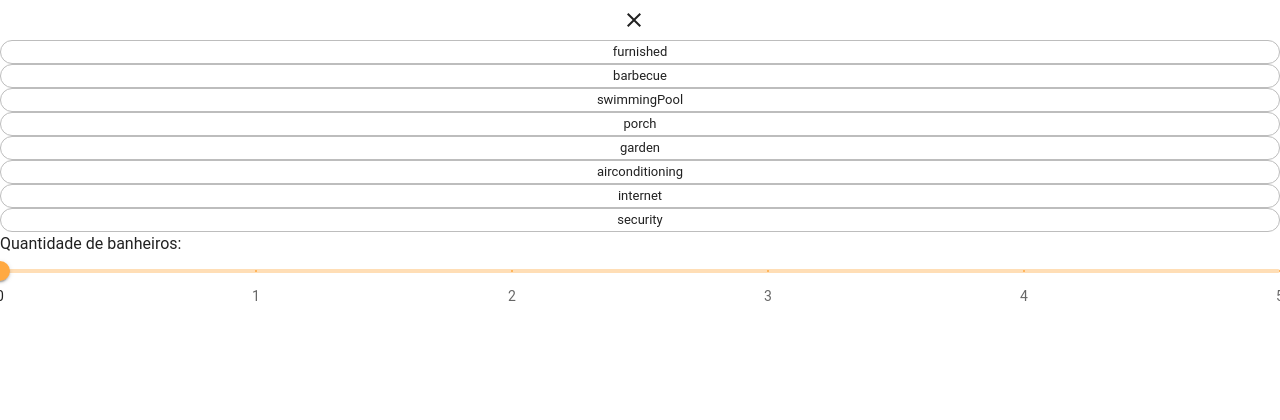
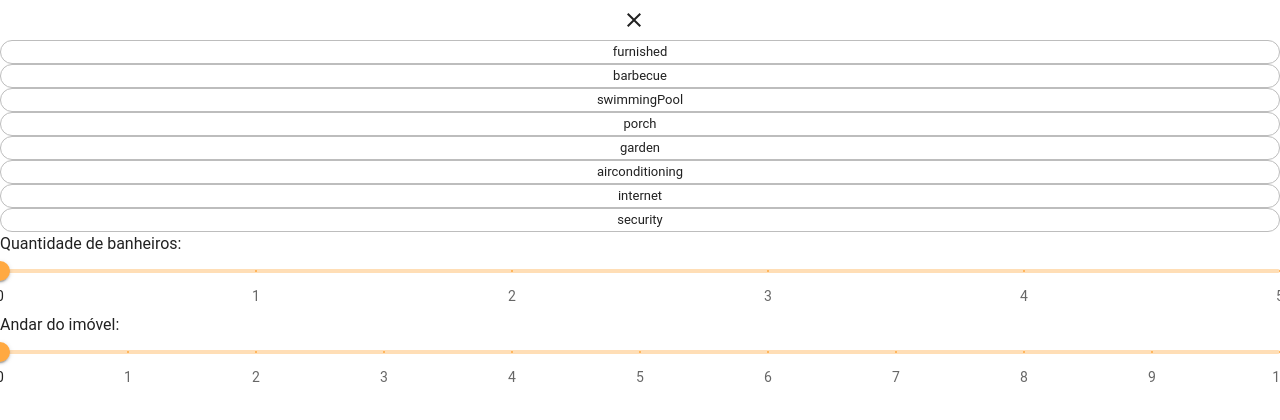
Before and after one commit to Allyson1602/doce-lar, a Next.js app: page / in a window 1280 px wide. Both pictures are taken after a click on the button "mais filtros". Shown: the top 420 px of the page. Built offline with nearby package versions, Linux system fonts and the light colour scheme.

Commit message:
feat: criação de slider para o andar do imóvel

```diff
--- a/components/filter.tsx
+++ b/components/filter.tsx
@@ -15,6 +15,7 @@ const Filter: FC<FilterProps> = (props) => {
     const [open, setOpen] = useState(false);
 
     const [bathrooms, setBathrooms] = useState(0);
+    const [immobile, setImmobile] = useState(0);
 
     const handleClickAnimals = () => {
         let changeFilters = filters;
@@ -124,8 +125,60 @@ const Filter: FC<FilterProps> = (props) => {
                 break;
         }
 
+        props.setFilters(changeFilters);
+    };
 
-        console.log(changeFilters);
+    const handleChangeImmobile = (event: Event, value: number | number[], activeThumb: number) => {
+        setImmobile(value as number);
+
+        let changeFilters = filters;
+
+        switch(value) {
+            case 0:
+                changeFilters.floorImmobile = 0;
+                break;
+
+            case 10:
+                changeFilters.floorImmobile = 1;
+                break;
+
+            case 20:
+                changeFilters.floorImmobile = 2;
+                break;
+
+            case 30:
+                changeFilters.floorImmobile = 3;
+                break;
+
+            case 40:
+                changeFilters.floorImmobile = 4;
+                break;
+
+            case 50:
+                changeFilters.floorImmobile = 5;
+                break;
+
+            case 60:
+                changeFilters.floorImmobile = 6;
+                break;
+
+            case 70:
+                changeFilters.floorImmobile = 7;
+                break;
+
+            case 80:
+                changeFilters.floorImmobile = 8;
+                break;
+
+            case 90:
+                changeFilters.floorImmobile = 9;
+                break;
+
+            case 100:
+                changeFilters.floorImmobile = 10;
+                break;
+        }
+
         props.setFilters(changeFilters);
     };
 
@@ -239,11 +292,68 @@ const Filter: FC<FilterProps> = (props) => {
                             step={20}
                         />
                     </BoxSlider>
+
+                    <BoxSlider>
+                        <Typography>Andar do imóvel:</Typography>
+                        <Slider
+                            value={immobile}
+                            onChange={handleChangeImmobile}
+                            marks={sliderMarksImmobile}
+                            step={10}
+                        />
+                    </BoxSlider>
                 </SlidersStyled>
             </Dialog>
         </FilterStyled>
     );
 };
+
+let sliderMarksImmobile = [
+    {
+      value: 0,
+      label: '0',
+    },
+    {
+      value: 10,
+      label: '1',
+    },
+    {
+      value: 20,
+      label: '2',
+    },
+    {
+      value: 30,
+      label: '3',
+    },
+    {
+      value: 40,
+      label: '4',
+    },
+    {
+      value: 50,
+      label: '5',
+    },
+    {
+      value: 60,
+      label: '6',
+    },
+    {
+      value: 70,
+      label: '7',
+    },
+    {
+      value: 80,
+      label: '8',
+    },
+    {
+      value: 90,
+      label: '9',
+    },
+    {
+      value: 100,
+      label: '10',
+    },
+];
 
 let sliderMarksBathroom = [
     {
```
